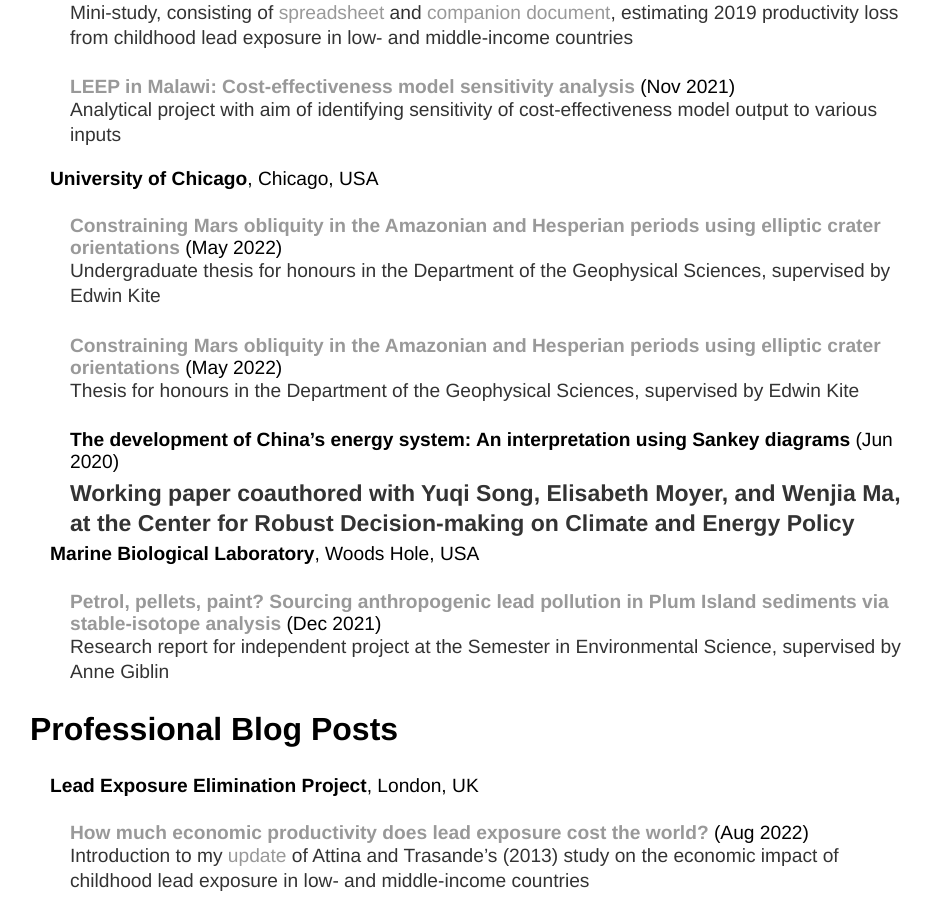
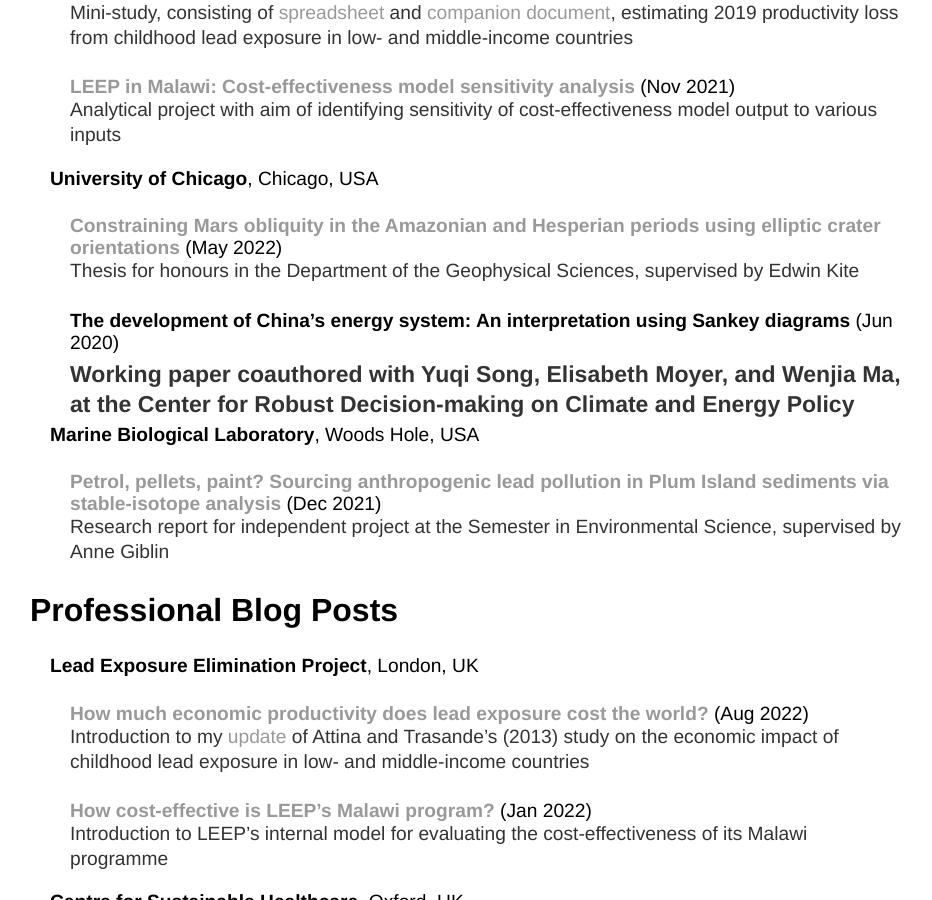
Before and after one commit to y-james-hu/y-james-hu.github.io, a Jekyll site: the page built from projects/index.html, in a window 1280 px wide and 900 px high, scrolled down 799 px. Shown: the whole window, without its empty margins (182-1114 px from the left). Built offline with Jekyll 4.4.1, drawn with Linux system fonts in a browser that asks for light colours.

Commit message:
Update index.html

```diff
--- a/projects/index.html
+++ b/projects/index.html
@@ -32,9 +32,6 @@
       <p style="margin-left: 60px">Analytical project with aim of identifying sensitivity of cost-effectiveness model output to various inputs</p>
 
     <h3 style="margin-left: 40px">University of Chicago<span style="font-weight:normal">, Chicago, USA</span></h3>
-
-      <h4 style="margin-left: 60px"><a href = "uchicago_bs_thesis.pdf">Constraining Mars obliquity in the Amazonian and Hesperian periods using elliptic crater orientations</a><span style="font-weight:normal"> (May 2022)</span></h4>
-      <p style="margin-left: 60px">Undergraduate thesis for honours in the Department of the Geophysical Sciences, supervised by Edwin Kite</p>
 
       <h4 style="margin-left: 60px"><a href = "uchicago_bs_thesis.pdf">Constraining Mars obliquity in the Amazonian and Hesperian periods using elliptic crater orientations</a><span style="font-weight:normal"> (May 2022)</span></h4>
       <p style="margin-left: 60px">Thesis for honours in the Department of the Geophysical Sciences, supervised by Edwin Kite</p>
```
